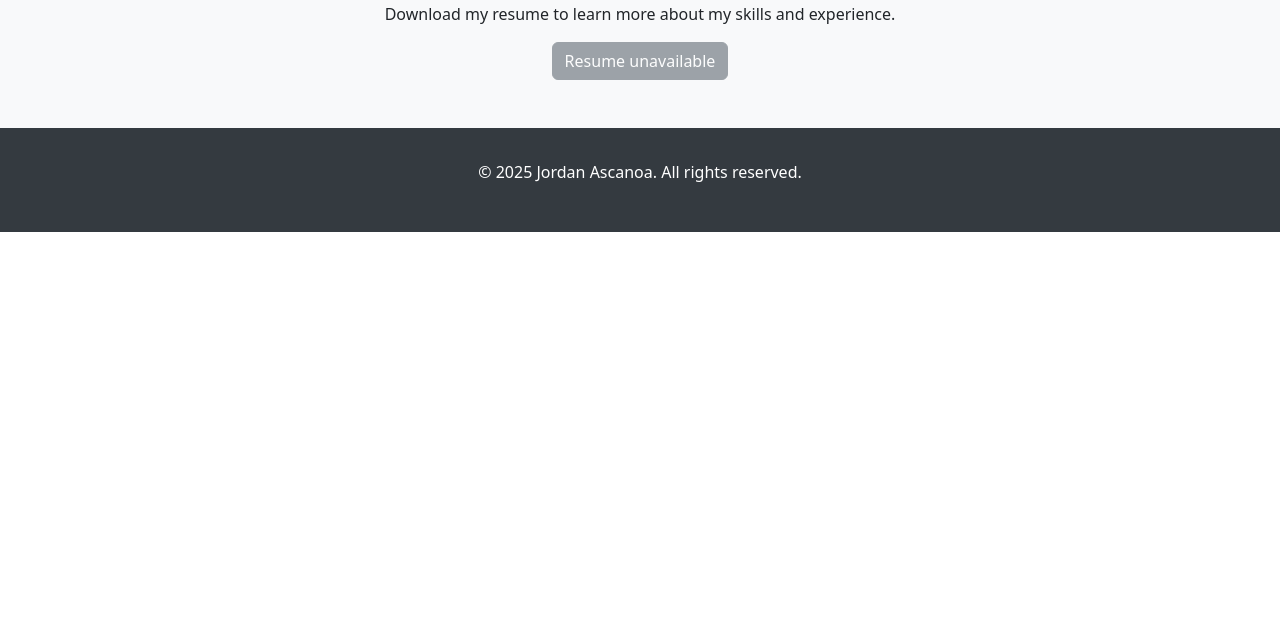
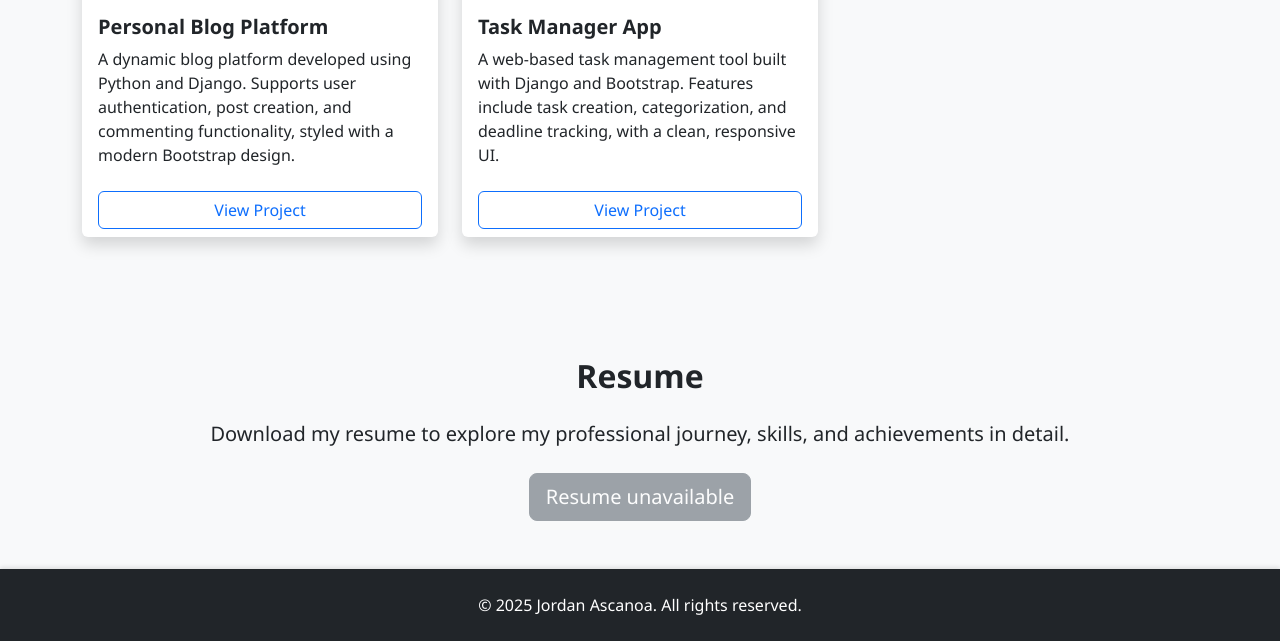
Before and after one commit to Jead100/portfolio_site, a Django app: page / in a window 1280 px wide. Shown: the part 1567-2208 px from the top of the page. Before the commit the page ends 1799 px from the top, so only its background shows below. Run offline with Django 5.2, Linux system fonts and the light colour scheme; data comes from the database, SQL or seed files in the repository; data that the repository does not hold is empty; parts of the project's set-up code (start-up, migrations or seed data) failed here and were passed over.

Commit message:
redesign: update base template layout

```diff
--- a/apps/core/templates/core/home.html
+++ b/apps/core/templates/core/home.html
@@ -1,25 +1,42 @@
 {% extends 'base.html' %}
+{% load static %}
 
 {% block content %}
 <!-- Hero Section -->
-<section class="hero text-center">
+<section class="hero d-flex align-items-center justify-content-center text-center text-white" style="min-height: 100vh; background: linear-gradient(rgba(0,0,0,0.5), rgba(0,0,0,0.5)), url('{% static 'images/hero-bg.jpg' %}'); background-size: cover; background-position: center;">
     <div class="container">
-        {% if bio.profile_picture %}
-            <img src="{{ bio.profile_picture.url }}" alt="Profile" class="profile-img mb-3">
-        {% endif %}
-        <h1>{{ bio.name|default:"Your Name" }}</h1>
-        <p class="lead">{{ bio.tagline|default:"Your Tagline" }}</p>
+        <div class="row justify-content-center">
+            <div class="col-lg-8">
+                {% if bio.profile_picture %}
+                    <img src="{{ bio.profile_picture.url }}" alt="Profile" class="profile-img mb-4">
+                {% endif %}
+                <h1 class="display-4 fw-bold mb-3">{{ bio.name|default:"Jordan Ascanoa" }}</h1>
+                <p class="lead mb-4">{{ bio.tagline|default:"Innovative Developer | Problem Solver | Tech Enthusiast" }}</p>
+                <a href="#about" class="btn btn-primary btn-lg">Learn More</a>
+            </div>
+        </div>
     </div>
 </section>
 
 <!-- About Section -->
 <section id="about" class="py-5">
     <div class="container">
-        <h2 class="text-center mb-4">About Me</h2>
-        <div class="row">
-            <div class="col-md-8 offset-md-2">
-                <p>{{ bio.description|default:"Your bio goes here." }}</p>
-                <p><strong>Email:</strong> {{ bio.email|default:"your.email@example.com" }}</p>
+        <div class="row align-items-center">
+            <div class="col-lg-6 mb-4 mb-lg-0">
+                <h2 class="fw-bold mb-4">About Me</h2>
+                <p class="lead">{{ bio.description|default:"Passionate software engineer with a track record of building scalable applications and solving complex problems. Experienced in full-stack development, with a focus on clean code and user-centric design." }}</p>
+                <p><strong>Email:</strong> <a href="mailto:{{ bio.email|default:'your.email@example.com' }}">{{ bio.email|default:"your.email@example.com" }}</a></p>
+            </div>
+            <div class="col-lg-6">
+                <!-- Optional: Add skills or other elements here -->
+                <div class="skills-card bg-light p-4 rounded shadow">
+                    <h5 class="fw-bold mb-3">Key Skills</h5>
+                    <ul class="list-unstyled">
+                        <li><span class="badge bg-primary me-2">Python</span> <span class="badge bg-primary me-2">Django</span> <span class="badge bg-primary me-2">Bootstrap</span></li>
+                        <li><span class="badge bg-primary me-2">JavaScript</span> <span class="badge bg-primary me-2">React</span> <span class="badge bg-primary me-2">SQL</span></li>
+                        <!-- Add more as needed -->
+                    </ul>
+                </div>
             </div>
         </div>
     </div>
@@ -28,19 +45,21 @@
 <!-- Projects Section -->
 <section id="projects" class="py-5 bg-light">
     <div class="container">
-        <h2 class="text-center mb-4">My Projects</h2>
+        <h2 class="text-center fw-bold mb-5">My Projects</h2>
         <div class="row">
             {% for project in projects %}
                 <div class="col-md-4 mb-4">
-                    <div class="card h-100">
+                    <div class="card h-100 shadow border-0 rounded overflow-hidden">
                         {% if project.image %}
                             <img src="{{ project.image.url }}" class="card-img-top" alt="{{ project.title }}">
                         {% endif %}
                         <div class="card-body">
-                            <h5 class="card-title">{{ project.title }}</h5>
+                            <h5 class="card-title fw-bold">{{ project.title }}</h5>
                             <p class="card-text">{{ project.description }}</p>
+                        </div>
+                        <div class="card-footer bg-transparent border-0">
                             {% if project.link %}
-                                <a href="{{ project.link }}" class="btn btn-primary" target="_blank">View Project</a>
+                                <a href="{{ project.link }}" class="btn btn-outline-primary w-100" target="_blank">View Project</a>
                             {% endif %}
                         </div>
                     </div>
@@ -55,14 +74,14 @@
 <!-- Resume Section -->
 <section id="resume" class="py-5">
     <div class="container text-center">
-        <h2 class="mb-4">Resume</h2>
-        <p>Download my resume to learn more about my skills and experience.</p>
+        <h2 class="fw-bold mb-4">Resume</h2>
+        <p class="lead mb-4">Download my resume to explore my professional journey, skills, and achievements in detail.</p>
         {% if resume %}
-            <a href="{% url 'resume_download' %}" class="btn btn-primary">
+            <a href="{% url 'resume_download' %}" class="btn btn-primary btn-lg">
                 Download Resume
             </a>
         {% else %}
-            <button class="btn btn-secondary" disabled>
+            <button class="btn btn-secondary btn-lg" disabled>
                 Resume unavailable
             </button>
         {% endif %}
--- a/static/css/style.css
+++ b/static/css/style.css
@@ -1,47 +1,66 @@
 body {
+    font-family: 'Segoe UI', Tahoma, Geneva, Verdana, sans-serif;
     background-color: #f8f9fa;
 }
 
 .navbar {
-    background-color: #343a40;
+    box-shadow: 0 2px 4px rgba(0, 0, 0, 0.1);
 }
 
-.navbar-brand, .nav-link {
-    color: #ffffff !important;
+.navbar-brand {
+    font-size: 1.5rem;
+}
+
+.nav-link {
+    font-weight: 500;
+    transition: color 0.3s;
+}
+
+.nav-link:hover {
+    color: #0d6efd !important;
 }
 
 .hero {
-    background: linear-gradient(135deg, #6b7280, #1f2937);
-    color: white;
-    padding: 5rem 0;
+    position: relative;
+}
+
+.profile-img {
+    width: 180px;
+    height: 180px;
+    object-fit: cover;
+    border-radius: 50%;
+    border: 4px solid #ffffff;
+    box-shadow: 0 4px 12px rgba(0, 0, 0, 0.3);
+    transition: transform 0.3s ease;
+}
+
+.profile-img:hover {
+    transform: scale(1.1);
 }
 
 .card {
-    transition: transform 0.3s;
+    transition: box-shadow 0.3s, transform 0.3s;
 }
 
 .card:hover {
-    transform: scale(1.05);
+    box-shadow: 0 8px 16px rgba(0, 0, 0, 0.1);
+    transform: translateY(-5px);
+}
+
+.skills-card {
+    border-left: 4px solid #0d6efd;
 }
 
 .footer {
-    background-color: #343a40; color: white; padding: 2rem 0;
+    box-shadow: 0 -2px 4px rgba(0, 0, 0, 0.1);
 }
 
-/* Hero Section Profile Image */
-.profile-img {
-    width: 150px;
-    height: 150px;
-    object-fit: cover;
-    object-position: center;
-    border-radius: 50%;
-    /* Optional enhancements */
-    border: 3px solid #ffffff;
-    box-shadow: 0 4px 8px rgba(0, 0, 0, 0.2);
-    transition: transform 0.3s ease, box-shadow 0.3s ease;
+/* Add subtle animations */
+@keyframes fadeIn {
+    from { opacity: 0; }
+    to { opacity: 1; }
 }
 
-.profile-img:hover {
-    transform: scale(1.15);
-    box-shadow: 0 6px 12px rgba(0, 0, 0, 0.3);
+section {
+    animation: fadeIn 1s ease-in-out;
 }
--- a/templates/base.html
+++ b/templates/base.html
@@ -6,23 +6,24 @@
     <meta name="viewport" content="width=device-width, initial-scale=1.0">
     <title>My Portfolio</title>
     <!-- Bootstrap CSS -->
-    <link href="https://cdn.jsdelivr.net/npm/bootstrap@5.3.2/dist/css/bootstrap.min.css" rel="stylesheet">
+    <link href="https://cdn.jsdelivr.net/npm/bootstrap@5.3.2/dist/css/bootstrap.min.css" rel="stylesheet" integrity="sha384-T3c6CoIi6uLrA9TneNEoa7RxnatzjcDSCmG1MXxSR1GAsXEV/Dwwykc2MPK8M2HN" crossorigin="anonymous">
     <!-- Custom CSS -->
     <link rel="stylesheet" href="{% static 'css/style.css' %}">
 </head>
 <body>
     <!-- Navigation -->
-    <nav class="navbar navbar-expand-lg">
+    <nav class="navbar navbar-expand-lg navbar-dark bg-dark fixed-top">
         <div class="container">
-            <a class="navbar-brand" href="/">My Portfolio</a>
-            <button class="navbar-toggler" type="button" data-bs-toggle="collapse" data-bs-target="#navbarNav">
+            <a class="navbar-brand fw-bold" href="/">Jordan Ascanoa</a>
+            <button class="navbar-toggler" type="button" data-bs-toggle="collapse" data-bs-target="#navbarNav" aria-controls="navbarNav" aria-expanded="false" aria-label="Toggle navigation">
                 <span class="navbar-toggler-icon"></span>
             </button>
-            <div class="collapse navbar-collapse" id="navbarNav">
-                <ul class="navbar-nav ms-auto">
+            <div class="collapse navbar-collapse justify-content-end" id="navbarNav">
+                <ul class="navbar-nav">
                     <li class="nav-item"><a class="nav-link" href="#about">About</a></li>
                     <li class="nav-item"><a class="nav-link" href="#projects">Projects</a></li>
                     <li class="nav-item"><a class="nav-link" href="#resume">Resume</a></li>
+                    <li class="nav-item"><a class="nav-link" href="mailto:{{ bio.email|default:'your.email@example.com' }}">Contact</a></li>
                 </ul>
             </div>
         </div>
@@ -33,13 +34,13 @@
     {% endblock %}
 
     <!-- Footer -->
-    <footer class="footer text-center">
+    <footer class="footer bg-dark text-white text-center py-4">
         <div class="container">
-            <p>&copy; 2025 Jordan Ascanoa. All rights reserved.</p>
+            <p class="mb-0">&copy; 2025 Jordan Ascanoa. All rights reserved.</p>
         </div>
     </footer>
 
     <!-- Bootstrap JS -->
-    <script src="https://cdn.jsdelivr.net/npm/bootstrap@5.3.2/dist/js/bootstrap.bundle.min.js"></script>
+    <script src="https://cdn.jsdelivr.net/npm/bootstrap@5.3.2/dist/js/bootstrap.bundle.min.js" integrity="sha384-C6RzsynM9kWDrMNeT87bh95OGNyZPhcTNXj1NW7RuBCsyN/o0jlpcV8Qyq46cDfL" crossorigin="anonymous"></script>
 </body>
 </html>
```
